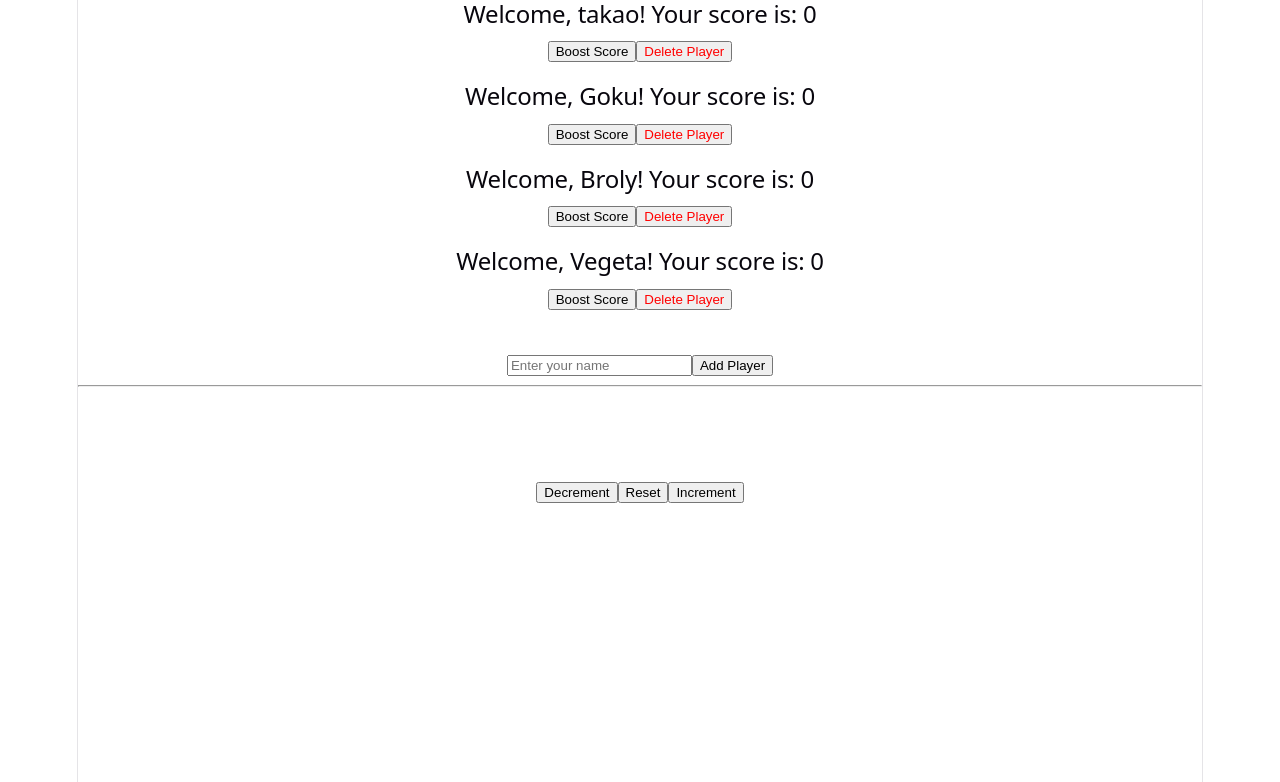
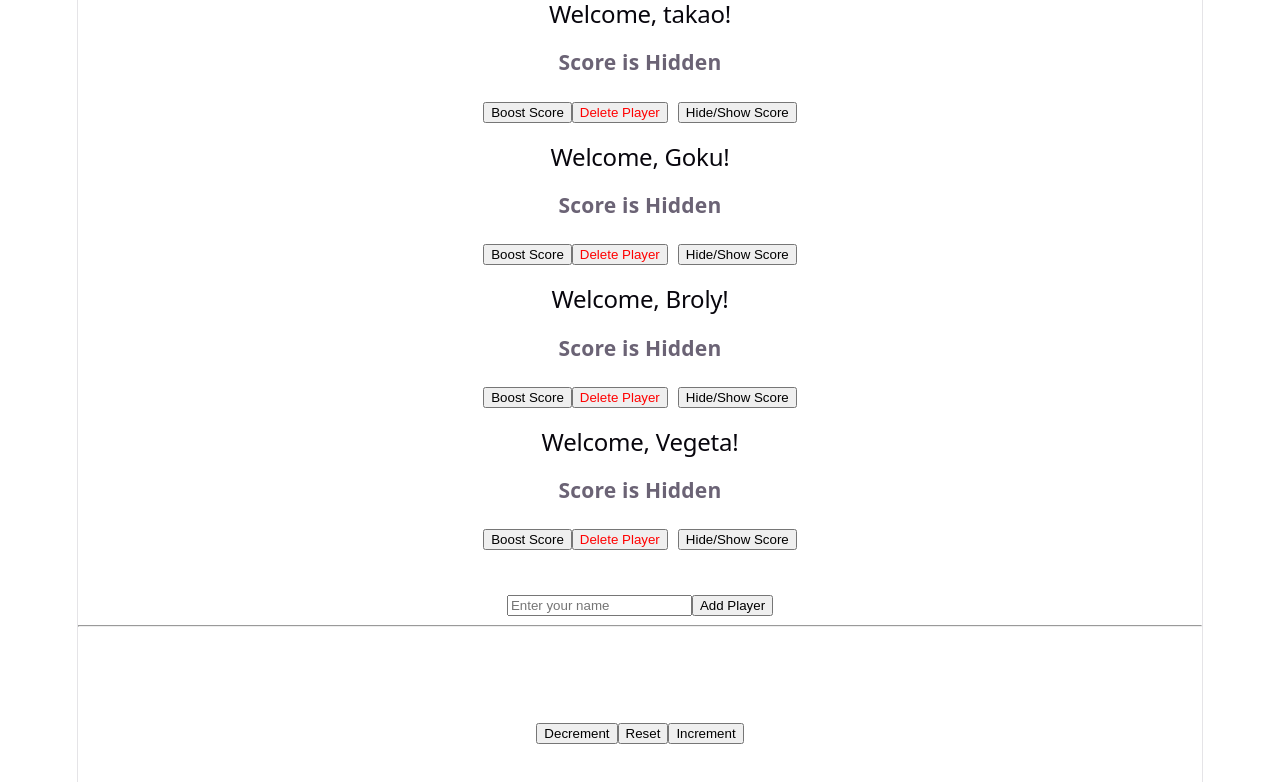
Before and after one commit to tngdks/mern-practice, a React (Vite) app in the folder React Practice/react-practice/: page / in a window 1280 px wide. Shown: the top 782 px of the page. Built offline with nearby package versions, Linux system fonts and the light colour scheme.

Commit message:
react in mern practice

```diff
--- a/React Practice/react-practice/src/App.jsx
+++ b/React Practice/react-practice/src/App.jsx
@@ -5,9 +5,17 @@ function PlayerCard({ name, index, deletePlayer }) {
 
   const [playerScore, setPlayerScore] = useState(0);
 
+  const [showScore, setShowScore] = useState(0);
+
   return (
     <div style={{ marginBottom: "20px"}}>
-      <h2>Welcome, {name}! Your score is: {playerScore}</h2>
+      <h2>Welcome, {name}!</h2>
+
+      {showScore ? (
+        <h3> Your Score is: {playerScore}</h3>
+      ) : (
+        <h3> Score is Hidden </h3>
+      )}
 
       <button onClick={() => setPlayerScore(playerScore + 1)}> Boost Score </button>
 
@@ -16,6 +24,13 @@ function PlayerCard({ name, index, deletePlayer }) {
         onClick={() => deletePlayer(index)}>
           Delete Player
         </button>
+
+      <button
+        style={{ marginLeft:"10px"}}
+        onClick = {() => setShowScore(!showScore)}
+      >
+        Hide/Show Score
+      </button>
     </div>
   );
 }
```
